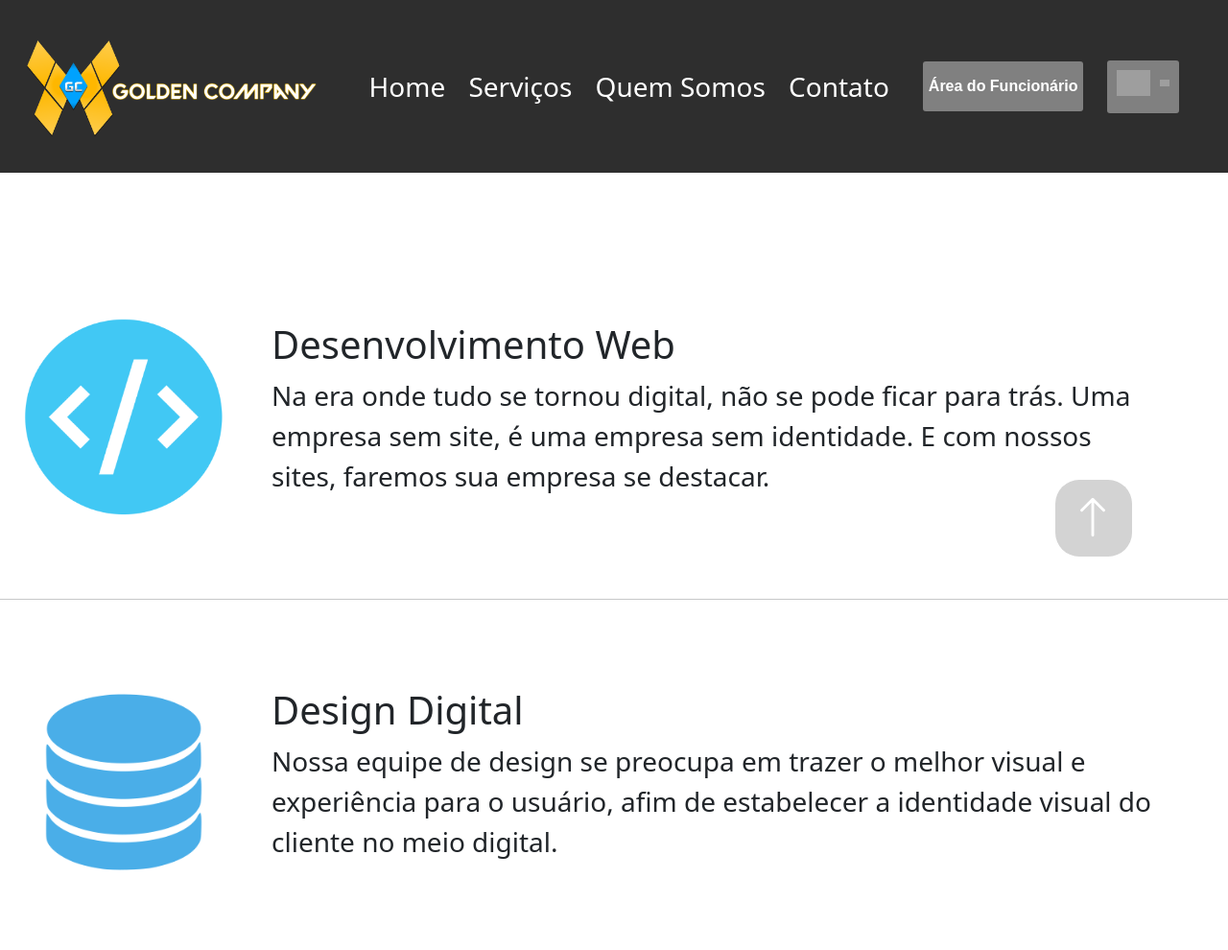
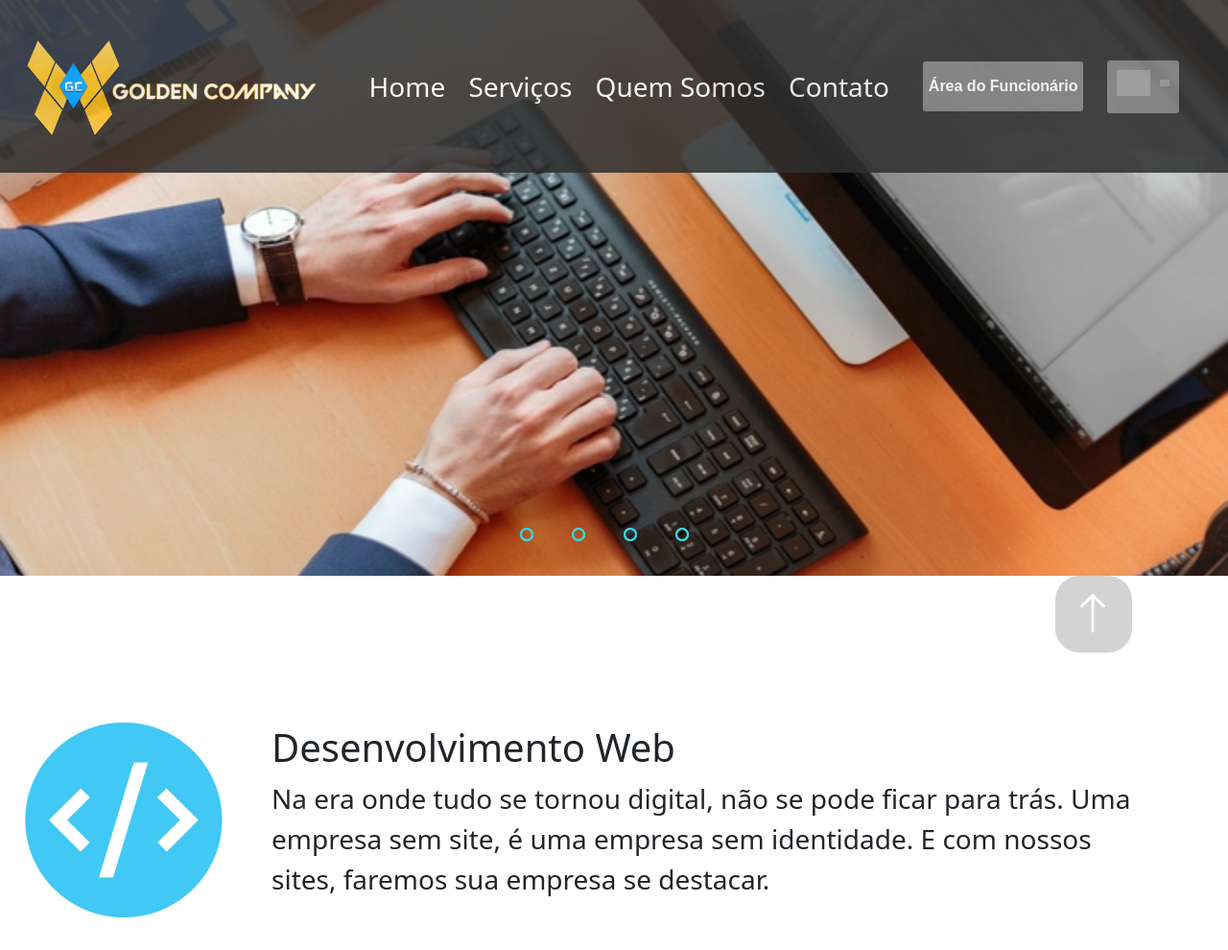
Before and after one commit to Golden-CompanyS/PHP_GoldenCompanyAntigo, a PHP site: page /index.php in a window 1280 px wide. Shown: the top 990 px of the page at 96% size. Run offline with PHP 8.4, Linux system fonts and the light colour scheme; grey boxes are pictures that could not be loaded.

Commit message:
Adaptação do slideshow principal

```diff
--- a/header.html
+++ b/header.html
@@ -97,7 +97,7 @@
 	}
 </style>
 
-<div class="header">
+<div class="header" style="position: absolute;left: 0px;top: 0px;z-index: 1;opacity:85%;">
 	<img src="img/logos/logo new text.png" class="navLogo">
 	<nav class="cab" style="width: parent;">
 		<ul class="navItems">
--- a/index.php
+++ b/index.php
@@ -12,7 +12,7 @@
 		<section id="Home">
 		<?php
 			include "header.html";
-			//include "slides.html";
+			include "slides.html";
 		?>
 		</section>
 
--- a/slides.html
+++ b/slides.html
@@ -1,8 +1,7 @@
-@@ -1,166 +0,0 @@
 <style>
 .slider{
 	width:100%;
-	height:150%;
+	height:600px;
 	overflow:hidden;
 }
 
@@ -26,15 +25,12 @@
 	height:150%;
 }
 
-/*css for manual slide navigation*/
-
 .navigation-manual{
 	position:absolute;
 	width:1260px;
-	margin-top:200px;
 	display:flex;
 	justify-content:center;
-
+	margin-top:50px;
 }
 
 .manual-btn{
@@ -73,14 +69,12 @@
 
 }
 
-/*css for automatic navigation*/
-
 .navigation-auto{
 	position:absolute;
 	display:flex;
 	width:1260px;
 	justify-content:center;
-	margin-top:700px;
+	margin-top:550px;
 }
 
 .navigation-auto div{
@@ -113,48 +107,38 @@
 
 }
 </style>
-		<!--image slider start-->
 			<div class="slider">
 				<div class="slides">
-					<!--radio buttons start-->
 						<input type="radio" name="radio-btn" id="radio1">
 						<input type="radio" name="radio-btn" id="radio2">
 						<input type="radio" name="radio-btn" id="radio3">
 						<input type="radio" name="radio-btn" id="radio4">
-					<!--radio buttons end-->
-					<!--slide imagens start-->
 						<div class="slide first">
-							<img src="1.jpg" alt="">
+							<img src="img/slideshow/1.jpg">
 						</div>
 						<div class="slide">
-							<img src="2.jpg" alt="">
+							<img src="img/slideshow/2.jpg">
 						</div>
 						<div class="slide">
-							<img src="3.jpg" alt="">
+							<img src="img/slideshow/3.jpg">
 						</div>
 						<div class="slide">
-							<img src="4.jpg" alt="">
+							<img src="img/slideshow/4.jpg">
 						</div>
-					<!--slide images end-->
-					<!--automatic navigation start-->
 						<div class="navigation-auto">
 							<div class="auto-btn1"></div>
 							<div class="auto-btn2"></div>
 							<div class="auto-btn3"></div>
 							<div class="auto-btn4"></div>
 						</div>
-					<!--automatic navigation end-->
 				</div>
-				<!--manual navigation start-->
 				<div class="navigation-manual">
 					<label for="radio1" class="manual-btn"></label>
 					<label for="radio2" class="manual-btn"></label>
 					<label for="radio3" class="manual-btn"></label>
 					<label for="radio4" class="manual-btn"></label>
 				</div>
-				<!--manual navigation end-->
 			</div>
-			<!--image slider end-->
 			<script type="text/javascript">
 				var counter = 1;
 				setInterval(function(){
```
